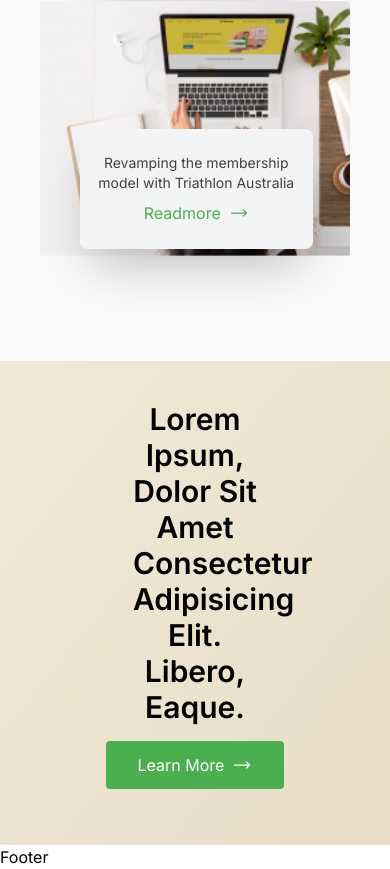
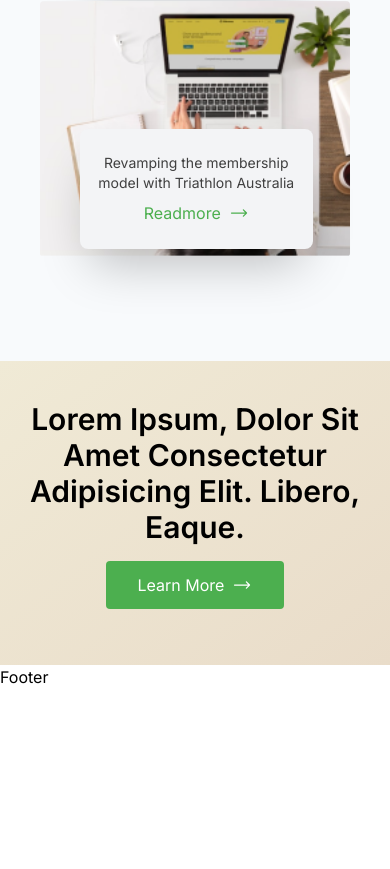
Before and after one commit to zablon-oigo/agency, a React (Vite) app: page / in a window 390 px wide. Shown: the part 4842-5711 px from the top of the page. After the commit the page ends 5531 px from the top, so only its background shows below. Built offline with nearby package versions, Linux system fonts and the light colour scheme.

Commit message:
Changed padding on smaller screen

```diff
--- a/src/components/Faq.jsx
+++ b/src/components/Faq.jsx
@@ -3,9 +3,9 @@ import { HiArrowLongRight } from "react-icons/hi2";
 function Faq() {
   return (
     <>
-    <div className="min-h-[250px] bg-gradient-to-br from-[#F0EAD6] to-[#E9DCC9] px-10 py-10">
-        <div className="flex flex-col items-center justify-center">
-            <h2 className="w-2/5 text-3xl font-semibold text-center capitalize ">
+    <div className="min-h-[250px] bg-gradient-to-br from-[#F0EAD6] to-[#E9DCC9] md:px-10 px-2 py-10">
+        <div className="flex flex-col items-center justify-center w-full">
+            <h2 className="text-3xl font-semibold text-center capitalize md:w-2/5 ">
                 Lorem ipsum, dolor sit amet consectetur adipisicing elit. Libero, eaque.
             </h2>
             <div className="my-4">
```
